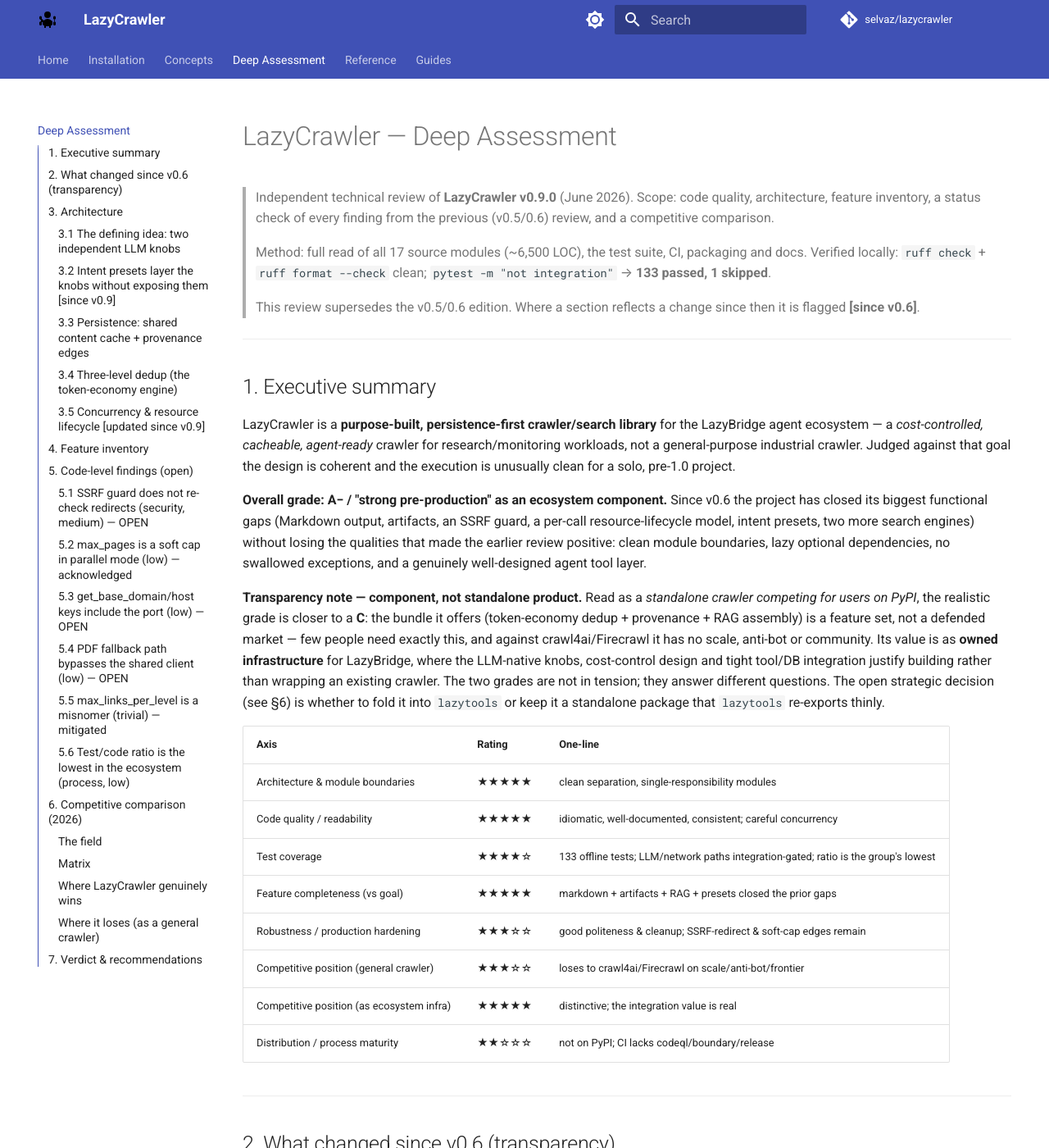
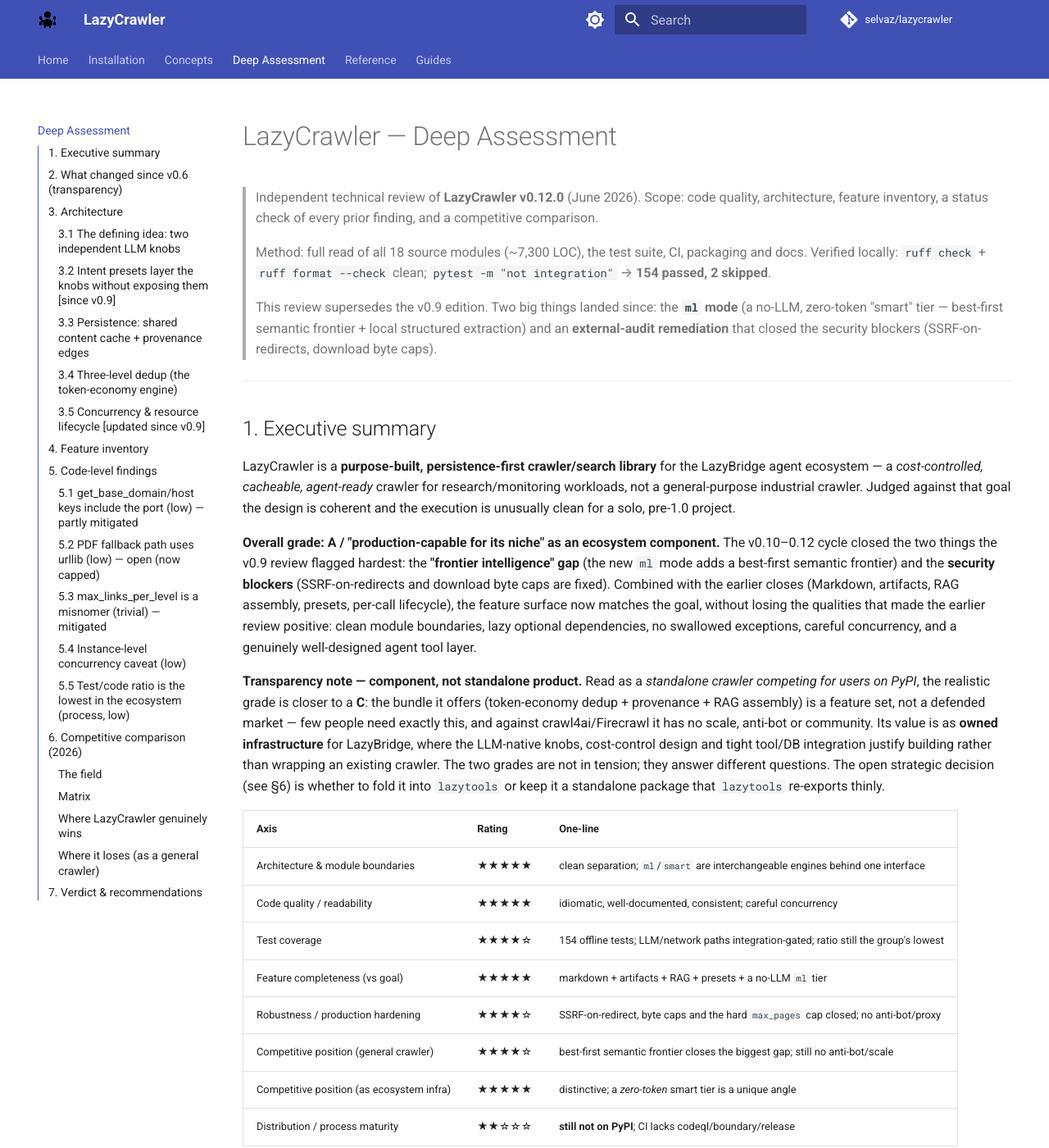
Before and after one commit to selvaz/LazyCrawler, an MkDocs documentation site: the page built from docs/DEEP_ASSESSMENT.md, in a window 1280 px wide and 1400 px high. Shown: the whole window at 82% size. Built offline with MkDocs 1.6.1 and Material for MkDocs 9.7.7, drawn with Linux system fonts in a browser that asks for light colours; comment, search, counter and statistics services are not loaded; some of the changed text lies outside the part shown.

Commit message:
docs: refresh Deep Assessment + Comparison to v0.12 (objective)
The assessment was at v0.9, before ML mode and the audit remediation:

- DEEP_ASSESSMENT.md: bump to v0.12 (18 modules ~7.3k LOC, 154 tests); add the
  v0.10-0.12 cycle (ml mode F1/F2 + external-audit remediation); mark the prior
  open findings resolved (SSRF redirect, parallel soft cap); refresh the feature
  inventory (ml content/links, per-hop SSRF, byte caps, frontier intelligence now
  ✅), competitive matrix (no-LLM structured extraction + best-first semantic
  frontier rows), code-level findings, and verdict. Grade nudged A- -> A as an
  ecosystem component; PyPI is now the #1 next step. Transparent on the ml quality
  ceiling (extractive/statistical < LLM) and still-not-on-PyPI.
- COMPARISON.md: bump to v0.12; add the no-LLM smart-tier row; SSRF redirect +
  byte caps moved to "now addressed"; weak-frontier gap closed by ml; anti-bot
  called out as the remaining hard gap.
mkdocs build --strict clean.

````diff
--- a/docs/DEEP_ASSESSMENT.md
+++ b/docs/DEEP_ASSESSMENT.md
@@ -1,15 +1,17 @@
 # LazyCrawler — Deep Assessment
 
-> Independent technical review of **LazyCrawler v0.9.0** (June 2026).
+> Independent technical review of **LazyCrawler v0.12.0** (June 2026).
 > Scope: code quality, architecture, feature inventory, a status check of every
-> finding from the previous (v0.5/0.6) review, and a competitive comparison.
+> prior finding, and a competitive comparison.
 >
-> Method: full read of all 17 source modules (~6,500 LOC), the test suite, CI,
+> Method: full read of all 18 source modules (~7,300 LOC), the test suite, CI,
 > packaging and docs. Verified locally: `ruff check` + `ruff format --check`
-> clean; `pytest -m "not integration"` → **133 passed, 1 skipped**.
+> clean; `pytest -m "not integration"` → **154 passed, 2 skipped**.
 >
-> This review supersedes the v0.5/0.6 edition. Where a section reflects a change
-> since then it is flagged **[since v0.6]**.
+> This review supersedes the v0.9 edition. Two big things landed since: the
+> **`ml` mode** (a no-LLM, zero-token "smart" tier — best-first semantic frontier
+> + local structured extraction) and an **external-audit remediation** that closed
+> the security blockers (SSRF-on-redirects, download byte caps).
 
 ---
 
@@ -21,12 +23,15 @@ crawler for research/monitoring workloads, not a general-purpose industrial
 crawler. Judged against that goal the design is coherent and the execution is
 unusually clean for a solo, pre-1.0 project.
 
-**Overall grade: A− / "strong pre-production" as an ecosystem component.** Since
-v0.6 the project has closed its biggest functional gaps (Markdown output,
-artifacts, an SSRF guard, a per-call resource-lifecycle model, intent presets,
-two more search engines) without losing the qualities that made the earlier
-review positive: clean module boundaries, lazy optional dependencies, no
-swallowed exceptions, and a genuinely well-designed agent tool layer.
+**Overall grade: A / "production-capable for its niche" as an ecosystem
+component.** The v0.10–0.12 cycle closed the two things the v0.9 review flagged
+hardest: the **"frontier intelligence" gap** (the new `ml` mode adds a best-first
+semantic frontier) and the **security blockers** (SSRF-on-redirects and download
+byte caps are fixed). Combined with the earlier closes (Markdown, artifacts, RAG
+assembly, presets, per-call lifecycle), the feature surface now matches the goal,
+without losing the qualities that made the earlier review positive: clean module
+boundaries, lazy optional dependencies, no swallowed exceptions, careful
+concurrency, and a genuinely well-designed agent tool layer.
 
 **Transparency note — component, not standalone product.** Read as a *standalone
 crawler competing for users on PyPI*, the realistic grade is closer to a **C**:
@@ -41,14 +46,14 @@ questions. The open strategic decision (see §6) is whether to fold it into
 
 | Axis | Rating | One-line |
 |---|---|---|
-| Architecture & module boundaries | ★★★★★ | clean separation, single-responsibility modules |
+| Architecture & module boundaries | ★★★★★ | clean separation; `ml`/`smart` are interchangeable engines behind one interface |
 | Code quality / readability | ★★★★★ | idiomatic, well-documented, consistent; careful concurrency |
-| Test coverage | ★★★★☆ | 133 offline tests; LLM/network paths integration-gated; ratio is the group's lowest |
-| Feature completeness (vs goal) | ★★★★★ | markdown + artifacts + RAG + presets closed the prior gaps |
-| Robustness / production hardening | ★★★☆☆ | good politeness & cleanup; SSRF-redirect & soft-cap edges remain |
-| Competitive position (general crawler) | ★★★☆☆ | loses to crawl4ai/Firecrawl on scale/anti-bot/frontier |
-| Competitive position (as ecosystem infra) | ★★★★★ | distinctive; the integration value is real |
-| Distribution / process maturity | ★★☆☆☆ | not on PyPI; CI lacks codeql/boundary/release |
+| Test coverage | ★★★★☆ | 154 offline tests; LLM/network paths integration-gated; ratio still the group's lowest |
+| Feature completeness (vs goal) | ★★★★★ | markdown + artifacts + RAG + presets + a no-LLM `ml` tier |
+| Robustness / production hardening | ★★★★☆ | SSRF-on-redirect, byte caps and the hard `max_pages` cap closed; no anti-bot/proxy |
+| Competitive position (general crawler) | ★★★★☆ | best-first semantic frontier closes the biggest gap; still no anti-bot/scale |
+| Competitive position (as ecosystem infra) | ★★★★★ | distinctive; a *zero-token* smart tier is a unique angle |
+| Distribution / process maturity | ★★☆☆☆ | **still not on PyPI**; CI lacks codeql/boundary/release |
 
 ---
 
@@ -85,10 +90,35 @@ honest part most assessments skip.
   `CrawlerDB` also arm a `weakref.finalize` GC/exit backstop. `close()` is no longer
   required in the agent path and is not exposed as a tool.
 
-**Reviewed and intentionally left**
+**New in the v0.10–v0.12 cycle (since the v0.9 review)**
 
-- §4.2 parallel `max_pages` soft cap — still a soft cap (low impact, high
-  regression risk to make atomic); now acknowledged in code comments.
+- **`ml` mode — a no-LLM, zero-token "smart" tier** (v0.10–0.11). A third value for
+  the content/link knobs (`pure | ml | smart`), implemented as an `MLEngine` that
+  mirrors `CrawlerLLM`'s interface so the crawler stays engine-agnostic.
+  - `links="ml"` → relevance scoring (semantic via **Model2Vec** static embeddings
+    + lexical + structural) driving a **best-first frontier** (`_crawl_ordered`,
+    score-ordered, works sequential **and** parallel). This closes the v0.9
+    "frontier intelligence" gap at zero token cost.
+  - `content="ml"` → structured extraction (`summary` via TextRank over the shared
+    embedder, `topics` via YAKE, `entities` via spaCy, `sentiment` via VADER) — the
+    same fields as `smart`, no LLM. Graceful fallbacks for every optional dep.
+- **External-audit remediation** (v0.12) — verified and fixed:
+  - **SSRF on redirects** ✅ — fetches now follow redirects *manually* and
+    re-validate **every hop**, bounded by `max_redirects` (this was the v0.9 §5.1
+    open finding).
+  - **Download byte caps** ✅ — streamed, hard-capped (`max_html/pdf/asset_bytes`).
+  - **`max_pages` hard cap** ✅ — atomic slot reservation; no parallel overshoot
+    (this was the v0.9 §5.2 "left as soft" item).
+  - Plus: explicit `enforce_ssrf_guard`, prompt-injection hardening, `same_host_only`,
+    `search_cfg` in `CrawlerTools`, `figure` removed from artifacts, Python-version
+    extras marker, `PRAGMA user_version` DB migrations, clearer Gemini doc.
+
+**Resolved from the v0.9 review's own open list (§5)**
+
+- §5.1 SSRF redirect bypass → **fixed** (manual per-hop validation).
+- §5.2 parallel `max_pages` soft cap → **fixed** (atomic reservation).
+- §5.3 port-in-host domain compare → **mitigated** (`same_host_only` option added;
+  the registrable-site default is now documented as intentional).
 
 ---
 
@@ -97,8 +127,8 @@ honest part most assessments skip.
 ```
 lazycrawler/
 ├── _log.py        single logger ("lazycrawler"), set_log_level
-├── config.py      5 dataclass configs (Crawler/HTTP/LLM/Search/DB) — no domain coupling
-├── http.py        HTTPClient (retry/backoff, lazy session, release), URL utils, hashing, blacklist, RobotsChecker
+├── config.py      6 dataclass configs (Crawler/HTTP/LLM/ML/Search/DB) — no domain coupling
+├── http.py        HTTPClient (retry/backoff, manual SSRF-checked redirects, byte caps, lazy session), URL utils, RobotsChecker
 ├── ratelimit.py   HostRateLimiter (per-host min-gap, robots Crawl-delay aware)
 ├── text.py        pure-function HTML→text, link/date/canonical/title extraction
 ├── pdf.py         remote PDF extraction (PyMuPDF → pypdf → pdfplumber) + PDF artifacts
@@ -107,6 +137,7 @@ lazycrawler/
 ├── markdown.py    HTML→Markdown + render_for_rag (text + artifacts → one RAG doc)
 ├── prompts.py     domain-agnostic smart-mode prompts (incl. vision/table)
 ├── llm.py         LazyBridge wrapper + structured-output models (PageExtract, LinkSelection, ArtifactVision)
+├── ml.py          no-LLM MLEngine: Model2Vec link scorer + TextRank/YAKE/spaCy/VADER extraction
 ├── presets.py     CrawlPreset + built-in catalog + resolve_presets
 ├── db.py          SQLite: sessions/pages/crawl_edges/artifacts, 3-level dedup, TTL, FTS5
 ├── crawler.py     WebCrawler — orchestration, cache/dedup, sequential DFS + parallel BFS, per-call overrides
@@ -183,57 +214,67 @@ warm-cache frontier identical to a cold one.
 | **Artifacts (tables/images/charts/SVG)** | ✅ **[since v0.7]** | reference + optional bytes(sha256) + optional vision; HTML & PDF |
 | **RAG document assembly** | ✅ **[since v0.8]** | `[[artifact:<hash>]]` anchors + `render_for_rag()` |
 | **Intent presets** | ✅ **[since v0.9]** | `list_presets()` + `preset=`, developer-extensible |
+| **`ml` content (no-LLM, zero token)** | ✅ **[since v0.11]** | TextRank summary + YAKE topics + spaCy entities + VADER sentiment; graceful fallbacks |
+| **`ml` links + best-first frontier** | ✅ **[since v0.10]** | Model2Vec semantic + lexical + structural scoring; score-ordered frontier, sequential & parallel |
 | JS rendering | ✅ (opt-in) | Playwright, reused per HTTP client, thread-safe; falls back to requests |
-| Parallel crawl | ✅ | bounded thread pool, BFS |
+| Parallel crawl | ✅ | bounded thread pool, BFS / best-first; `max_pages` now a hard cap |
 | robots.txt | ✅ default-on | disallowed URLs reported as `robots_blocked`, never dropped |
 | WebSearch | ✅ | DuckDuckGo / **Brave** / **Tavily** (crawl results) + Gemini grounding (answer-only, flagged synthetic) |
 | Agent tool layer | ✅ | `CrawlerTools` → list_presets + up to 6 tools, cache-first, token-frugal, per-call cleanup |
-| SSRF guard | ◐ | private/loopback/metadata blocked on the tool path; **redirects not re-checked** |
+| SSRF guard | ✅ **[since v0.12]** | private/loopback/metadata blocked; **redirects re-validated per hop**; explicit `enforce_ssrf_guard` |
+| Download caps (memory safety) | ✅ **[since v0.12]** | streamed, hard-capped HTML/PDF/asset bytes |
 | SSL-inspection envs | ✅ | `verify_ssl` / `ca_bundle` across HTML, PDF, robots |
 | Politeness | ◐ | `link_delay` + per-host limiter + robots `Crawl-delay`; **no autothrottle/proxy** |
 | Anti-bot / proxy rotation | ❌ | dedicated UA only; not a stealth crawler |
 | Interactive actions (click/scroll/form) | ❌ | roadmap "Later" |
-| Frontier intelligence (URL scoring, sitemap) | ❌ | heuristic first-N or LLM rank only |
+| Frontier intelligence | ✅ **[since v0.10]** | best-first semantic scoring (`ml`); still no sitemap seeding |
 
 ---
 
-## 5. Code-level findings (open)
+## 5. Code-level findings
 
-Concrete issues from the read, by severity. None are blockers.
+What the v0.9 review (and the external audit) flagged, with current status.
 
-### 5.1 SSRF guard does not re-check redirects (security, medium) — **OPEN**
-`is_blocked_address` resolves the host *before* the fetch, but `HTTPClient.fetch`
-calls `requests` with `allow_redirects=True`, which follows 30x internally. A
-public host that redirects to `169.254.169.254` or an RFC-1918 address is **not**
-blocked. Documented in the README, but it is the one genuine security gap on the
-agent path. **Fix:** `allow_redirects=False` + a manual hop loop that re-validates
-each `Location` through `is_blocked_address`.
+**Closed in v0.12**
 
-### 5.2 `max_pages` is a soft cap in parallel mode (low) — **acknowledged**
-A whole BFS level is submitted at once and the counter is incremented late, so
-workers can overshoot by up to (frontier width − 1). Reviewed and left as-is (low
-impact, high regression risk); now noted in comments. Either reserve the slot
-atomically or document it as best-effort in the public config docstring.
+- **SSRF redirect bypass** (was the one real security gap) → **fixed**: redirects
+  are followed manually and every hop is re-validated against the guard, bounded by
+  `max_redirects`. *Test added.*
+- **`max_pages` soft cap in parallel** → **fixed**: atomic slot reservation in
+  `_add_counted`/`_emit`; the cap holds with N workers. *Test added.*
+- **No download byte caps** → **fixed**: streamed + hard-capped HTML/PDF/asset.
+- **`CrawlerTools` SSRF override doc/code mismatch** → **fixed**: explicit
+  `enforce_ssrf_guard`.
+- **No prompt-injection hardening** → **fixed**: page text marked untrusted in all
+  smart prompts.
 
-### 5.3 `get_base_domain`/host keys include the port (low) — **OPEN**
-`netloc` carries host **+ port**, so `example.com:8080` and `example.com` are
-distinct hosts in the same-domain filter and robots keys. Normalize to hostname
-for the domain check.
+**Still open (low severity)**
 
-### 5.4 PDF fallback path bypasses the shared client (low) — **OPEN**
+### 5.1 `get_base_domain`/host keys include the port (low) — **partly mitigated**
+`netloc` carries host **+ port**, so `example.com:8080` and `example.com` differ in
+the domain filter and robots keys. `same_host_only` now offers a strict hostname
+rule, but the underlying `netloc` comparison still carries the port; a future
+normalization to hostname would be cleaner.
+
+### 5.2 PDF fallback path uses `urllib` (low) — **open (now capped)**
 The fallback `extract_pdf` (reached only via the JS-render magic-bytes path) still
 uses `urllib` directly — no retry/backoff, no session, no proxy — a second network
-path with different semantics. Rare.
+path. It is now byte-capped (`max_pdf_bytes`), so the memory risk is gone; the
+semantic-divergence point remains.
 
-### 5.5 `max_links_per_level` is a misnomer (trivial) — **mitigated**
+### 5.3 `max_links_per_level` is a misnomer (trivial) — **mitigated**
 Enforced **per page**, not per depth level. Not renamed (back-compat); the
-docstring now states it explicitly. A future major could add a `max_links_per_page`
-alias.
+docstring states it explicitly.
 
-### 5.6 Test/code ratio is the lowest in the ecosystem (process, low)
-133 well-targeted offline tests, but ~0.25 test-file-to-source ratio vs LazyPulse's
-~0.5. Coverage of the new artifact/preset/cleanup paths is good; the thin spots are
-the LLM/vision paths (correctly integration-gated, so unrun in CI).
+### 5.4 Instance-level concurrency caveat (low)
+A single `WebCrawler` should run one *parallel* crawl at a time (`self._tls` /
+`_created_res` live on the instance). Concurrent sequential calls and concurrent
+tool calls are fine.
+
+### 5.5 Test/code ratio is the lowest in the ecosystem (process, low)
+154 well-targeted offline tests, but ~0.27 test-file-to-source ratio vs LazyPulse's
+~0.5. The thin spots are the LLM/vision and the `ml` semantic/NLP paths (the latter
+correctly fall back to pure-python in CI, so the heavy-dep branches are unrun).
 
 ---
 
@@ -250,13 +291,15 @@ the LLM/vision paths (correctly integration-gated, so unrun in CI).
 
 ### Matrix
 
-| Dimension | LazyCrawler 0.9 | crawl4ai | Firecrawl | ScrapeGraphAI | Scrapy |
+| Dimension | LazyCrawler 0.12 | crawl4ai | Firecrawl | ScrapeGraphAI | Scrapy |
 |---|---|---|---|---|---|
 | JS rendering | ◐ opt-in Playwright | ✅ | ✅ | ✅ | ❌ |
-| Concurrency | ✅ thread pool (BFS) | ✅ async dispatcher | ✅ (managed) | ◐ | ✅ Twisted |
-| No-LLM / zero-cost mode | ✅ `pure` | ◐ | ◐ | ❌ | ✅ |
+| Concurrency | ✅ thread pool (BFS / best-first) | ✅ async dispatcher | ✅ (managed) | ◐ | ✅ Twisted |
+| No-LLM / zero-cost mode | ✅ `pure` **and `ml`** | ◐ | ◐ | ❌ | ✅ |
 | LLM content extraction | ✅ | ✅ | ✅ | ✅ | ❌ |
+| **No-LLM structured extraction** | ✅ **`ml` (TextRank/YAKE/spaCy/VADER)** | ❌ | ❌ | ❌ | ❌ |
 | LLM *only* for link choice | ✅ **separate knob** | ◐ (scorer) | ❌ | ❌ | ❌ |
+| Frontier intelligence | ✅ **best-first semantic (no-LLM)** | ✅ best-first | ✅ map | ◐ | ✅ |
 | Intent presets for agents | ✅ **list_presets+preset=** | ❌ | ◐ params | ❌ | ❌ |
 | Custom output schema | ✅ Pydantic | ✅ | ✅ | ✅ | n/a |
 | Output format | text / Pydantic / **markdown** | rich markdown | rich markdown | free schema | raw HTML |
@@ -266,59 +309,63 @@ the LLM/vision paths (correctly integration-gated, so unrun in CI).
 | Persistence + provenance | ✅ **relational + FTS5** | ❌ | ❌ (API) | ❌ | ◐ feed export |
 | Native PDF | ✅ fallback chain + artifacts | ◐ | ◐ | ❌ | ❌ |
 | robots.txt | ✅ default-on | ◐ | ✅ | ◐ | ✅ |
+| SSRF guard (per-hop) + byte caps | ✅ | ❌ | n/a (hosted) | ❌ | ◐ |
 | Anti-bot / proxy rotation | ❌ | ✅ | ✅ | ◐ | ◐ |
-| Frontier intelligence | ❌ first-N / LLM rank | ✅ best-first | ✅ map | ◐ | ✅ |
 | Interactive actions | ❌ | ✅ | ✅ | ◐ | ◐ |
 | Provider-agnostic LLM | ✅ LazyBridge | ✅ | ◐ | ✅ | — |
-| Maturity / distribution | v0.9, solo, **not on PyPI** | high | high | medium | very high |
+| Maturity / distribution | v0.12, solo, **not on PyPI** | high | high | medium | very high |
 
 ### Where LazyCrawler genuinely wins
-1. **Two independent LLM knobs** — the finest-grained cost control in the field,
-   now surfaced as **intent presets** for agents.
-2. **Token economy by design** — dedup caches across the *LLM* boundary, not just
+1. **A coherent no-LLM "smart" tier (`ml`)** — best-first **semantic** frontier +
+   local structured extraction (summary/entities/topics/sentiment) at **zero token
+   cost**. No other framework here offers an intelligent-but-tokenless tier; crawl4ai
+   has best-first scoring but its content intelligence is LLM or CSS/XPath.
+2. **Two/three independent knobs + intent presets** — the finest-grained cost
+   control in the field (`pure`/`ml`/`smart`, content vs links independently).
+3. **Token economy by design** — dedup caches across the *LLM* boundary, not just
    the HTTP response.
-3. **Persistence with provenance** — sessions/pages/edges/artifacts + FTS5 fits a
-   "monitor a topic over time / cite sources" workload.
-4. **RAG document assembly** — markdown + artifact anchors + `render_for_rag()` is a
-   built-in multi-vector pipeline the stateless fetchers leave to you.
-5. **Drop-in agent tooling** — cache-first, token-frugal, preset-driven, and it
-   cleans up per call. Cleaner than hand-wiring crawl4ai/Firecrawl into an agent.
+4. **Persistence with provenance** — sessions/pages/edges/artifacts + FTS5 for
+   "monitor a topic over time / cite sources".
+5. **RAG document assembly** — markdown + artifact anchors + `render_for_rag()`.
+6. **Drop-in, hardened agent tooling** — cache-first, token-frugal, preset-driven,
+   per-call cleanup, per-hop SSRF guard + byte caps.
 
 ### Where it loses (as a *general* crawler)
-- **Scale & robustness** — thread pool vs async dispatchers; no anti-bot/proxy, so
-  it will be blocked on protected sites.
-- **Frontier intelligence** — no best-first/URL scoring/sitemap seeding.
-- **Maturity & distribution** — solo, pre-1.0, not on PyPI; incumbents have years
+- **Scale & robustness** — thread pool vs async dispatchers; **no anti-bot/proxy**,
+  so it will be blocked on protected sites (the remaining hard gap).
+- **`ml` quality ceiling** — local extraction is extractive/statistical, below an
+  LLM's abstractive summary and reasoned topics; static embeddings < contextual.
+  `ml` is for breadth/triage; `smart` for depth.
+- **Maturity & distribution** — solo, pre-1.0, **not on PyPI**; incumbents have years
   and communities.
 
 ---
 
 ## 7. Verdict & recommendations
 
-As an **ecosystem component**, LazyCrawler is close to best-in-class for its niche:
-a cost-controlled, persistence-first, agent-native crawler with token economy,
-provenance, PDFs, artifacts, RAG assembly and provider-agnostic LLM as first-class
-— exactly the axes the incumbents de-emphasize. As a **standalone product** it
-should not try to fight crawl4ai/Firecrawl on scale/anti-bot/frontier; that is not
-its purpose and not a market it can win solo.
+As an **ecosystem component**, LazyCrawler is now best-in-class for its niche, and
+the niche itself widened: with `ml` mode it is the only framework here offering an
+*intelligent, zero-token* tier (semantic frontier + structured extraction). The
+v0.12 security work (per-hop SSRF, byte caps, hard `max_pages`) removed the
+"not agent-safe" blocker the v0.9 review called out. As a **standalone product** it
+still should not fight crawl4ai/Firecrawl on scale/anti-bot; that is not its purpose.
 
 **Highest-leverage next steps (in order):**
 
-1. **Fix the SSRF redirect bypass (§5.1)** — the one real security gap on the agent
-   path; `allow_redirects=False` + per-hop re-validation.
-2. **Publish to PyPI + add CI `codeql`/`release` (and a `boundary` workflow)** — the
-   distribution/process gap is now larger than the code gap; the other ecosystem
-   packages already ship this way.
-3. **Smarter frontier** — URL scoring / sitemap seeding closes the most visible
-   "general crawler" gap.
-4. **Autothrottle + optional proxy** — required before any at-scale/unattended use.
-5. **Resolve the build-vs-wrap question (option C)** — keep LazyCrawler a standalone
+1. **Publish to PyPI + add CI `codeql`/`release` (and a `boundary` workflow)** — now
+   the #1 gap: the distribution/process maturity lags the (good) code, and the other
+   ecosystem packages already ship this way.
+2. **`ml` Phase 3** — near-duplicate detection (SimHash) + relevance-gated early-stop
+   to make the no-LLM research loop genuinely *targeted*.
+3. **Autothrottle + optional proxy** — the remaining hard gap before at-scale or
+   unattended use; without anti-bot it is blocked on protected sites.
+4. **Resolve the build-vs-wrap question (option C)** — keep LazyCrawler a standalone
    package and let `lazytools.connectors.web` re-export `CrawlerTools` as a thin
-   adapter (heavy deps stay isolated, the crawler iterates at its own pace), rather
-   than folding ~6.5k LOC into the younger `lazytoolkit`. Do it once the public API
-   is frozen.
+   adapter (heavy deps stay isolated; the crawler iterates at its own pace), rather
+   than folding ~7k LOC into the younger `lazytoolkit`. Do it once the public API is
+   frozen.
 
 The codebase remains a low-risk component to fold into the wider ecosystem: clean
-module boundaries, lazy optional deps, no swallowed exceptions, automatic
-per-call resource cleanup, and an offline test suite make the migration mechanical
-once the items above land.
+module boundaries, lazy optional deps, no swallowed exceptions, automatic per-call
+cleanup, a hardened agent path, and an offline test suite make the migration
+mechanical once the items above land.
````
Also changed, not shown: docs/COMPARISON.md (+9 -7 lines).
